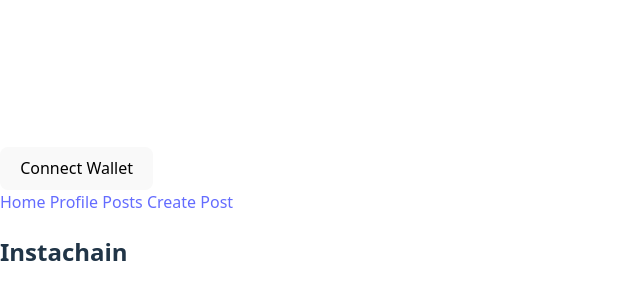
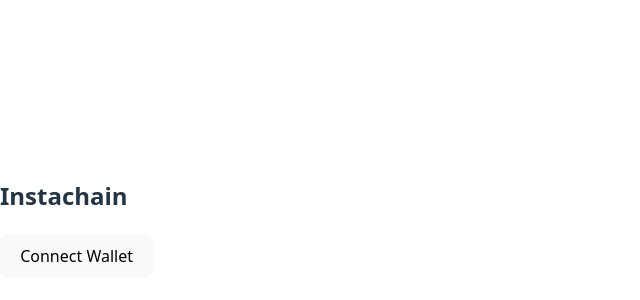
Before and after one commit to umarhuss/insta-chain, a React (Vite) app in the folder instachain-frontend/: page / in a window 1280 px wide. Shown: the part 182-482 px from the top of the page, without its empty margins (0-640 px from the left). Built offline with nearby package versions, Linux system fonts and the light colour scheme.

Commit message:
finalised route logic

```diff
--- a/instachain-frontend/src/App.tsx
+++ b/instachain-frontend/src/App.tsx
@@ -1,20 +1,17 @@
 import React from 'react';
 import { BrowserRouter } from "react-router-dom";
-import AppRouter from "./routes/AppRouter.tsx";
-import Navbar from './components/Navbar.tsx';
-import ConnectWallet from './components/connectWallet.tsx';
+import useWallet from './hooks/useWallet';
+import AuthenticatedApp from './AuthenticatedApp';
+import Home from './pages/Home';
 
+const App: React.FC = () => {
+  const { walletAddress } = useWallet();
 
-function App() {
   return (
     <BrowserRouter>
-      <div>
-        <ConnectWallet />
-        <Navbar />
-        <AppRouter />
-      </div>
-      </BrowserRouter>
+      {walletAddress ? <AuthenticatedApp /> : <Home />}
+    </BrowserRouter>
   );
-}
+};
 
 export default App;
--- /dev/null
+++ b/instachain-frontend/src/AuthenticatedApp.tsx
@@ -0,0 +1,23 @@
+import React from "react";
+import { Routes, Route } from "react-router-dom";
+import Feed from "../src/pages/Feed";
+import Profile from "../src/pages/profile";
+import CreatePost from "../src/pages/createPost";
+import Posts from "../src/pages/post";
+import Navbar from "../src/components/Navbar";
+
+const AuthenticatedApp: React.FC = () => {
+  return (
+    <>
+      <Navbar />
+      <Routes>
+        <Route path="/feed" element={<Feed />} />
+        <Route path="/profile" element={<Profile />} />
+        <Route path="/create-post" element={<CreatePost />} />
+        <Route path="/posts" element={<Posts />} />
+      </Routes>
+    </>
+  );
+};
+
+export default AuthenticatedApp;
--- a/instachain-frontend/src/pages/Home.tsx
+++ b/instachain-frontend/src/pages/Home.tsx
@@ -1,13 +1,13 @@
 import { useEffect } from "react";
 import useWallet from "../hooks/useWallet";
 import { useNavigate } from 'react-router-dom';
+import ConnectWallet from "../components/connectWallet";
 
 
 const Home: React.FC = () => {
     const { walletAddress } = useWallet();
     const navigate = useNavigate();
 
-    // Use effect if wallet address is set redirect to feed if not homepage
     useEffect(() => {
         if (walletAddress){
             navigate('/feed');
@@ -17,7 +17,10 @@ const Home: React.FC = () => {
     return (
         <div>
             <h2>Instachain</h2>
+            {/* Show connect button if not connected */}
+            {!walletAddress && <ConnectWallet />}
         </div>
     )
 }
+
 export default Home;
--- a/instachain-frontend/src/routes/AppRouter.tsx
+++ b/instachain-frontend/src/routes/AppRouter.tsx
@@ -1,19 +1,20 @@
+import React from "react";
 import { Routes, Route } from "react-router-dom";
-import Home from '../pages/Home.tsx';
-import Profile from '../pages/profile';
-import Posts from '../pages/post.tsx';
-import CreatePost from '../pages/createPost.tsx';
-import Feed from '../pages/Feed.tsx';
+import useWallet from "../hooks/useWallet";
+import Home from "../pages/Home";
+import AuthenticatedApp from "../AuthenticatedApp";
 
-const AppRouter = () => {
-    return (
-        <Routes>
-          <Route path="/" element={<Home />} />
-          <Route path="/profile" element={<Profile />} />
-          <Route path="/posts" element={<Posts />} />
-          <Route path="/create-post" element={<CreatePost />} />
-          <Route path="/feed" element={<Feed />} />
-        </Routes>
-    );
+const AppRouter: React.FC = () => {
+  const { walletAddress } = useWallet();
+
+  return (
+    <Routes>
+      <Route path="/" element={<Home />} />
+      {walletAddress && (
+        <Route path="/*" element={<AuthenticatedApp />} />
+      )}
+    </Routes>
+  );
 };
+
 export default AppRouter;
```
